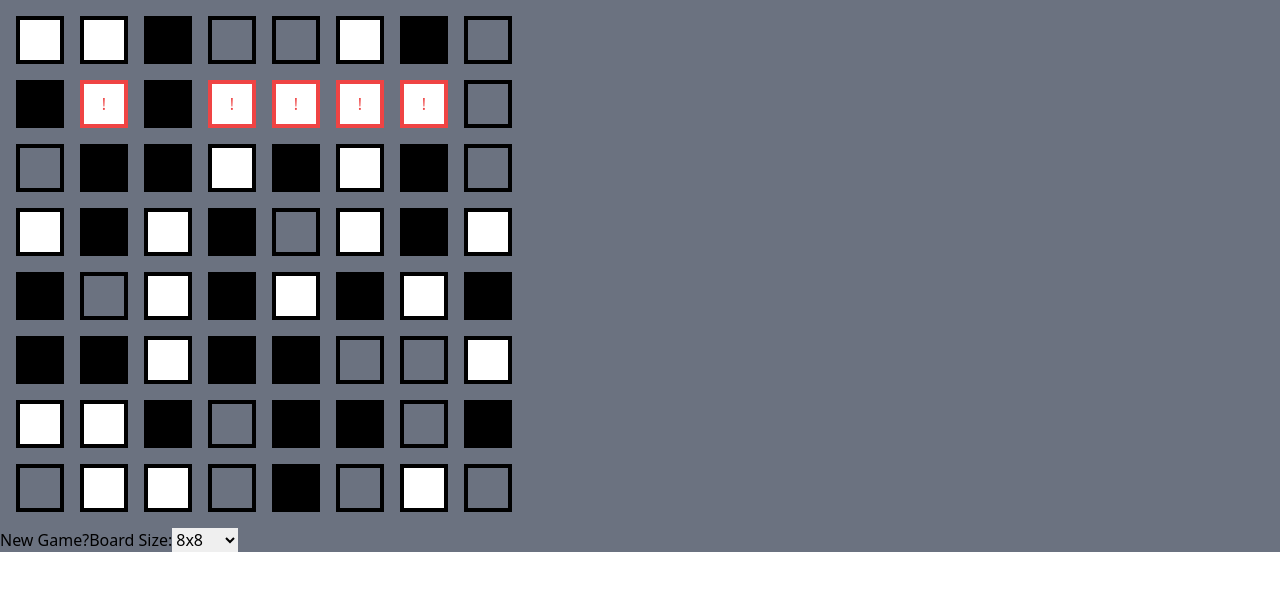
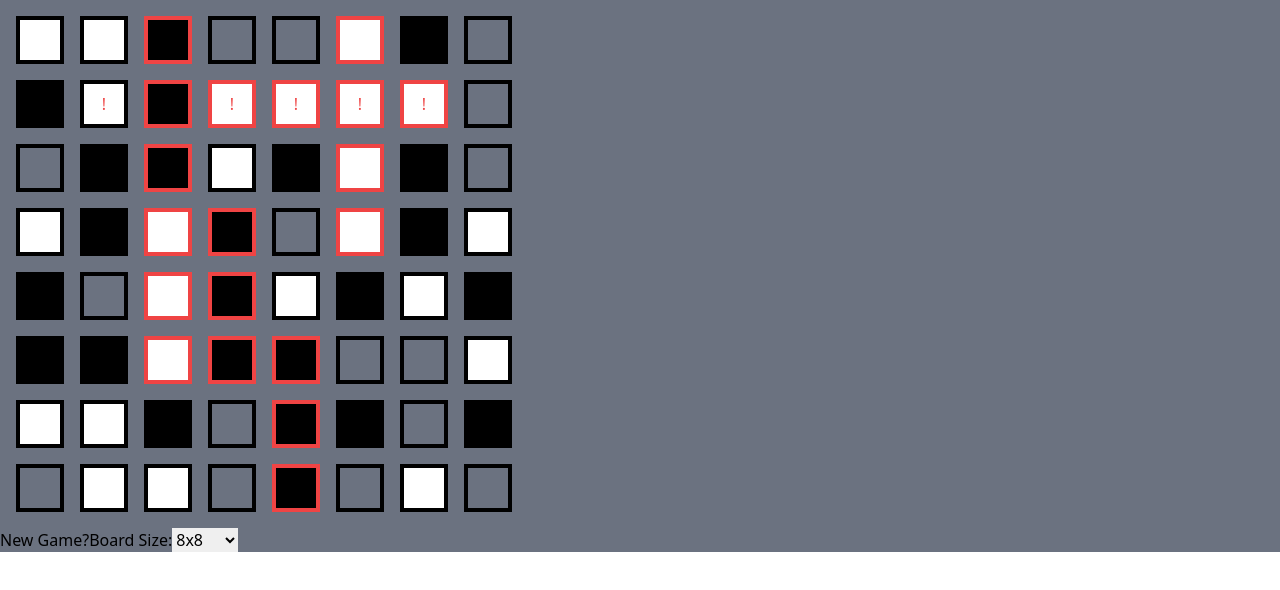
Before and after one commit to alank101/puzzle-games, a React (Create React App) app: page /Unruly in a window 1280 px wide. Shown: the top 590 px of the page. Built offline with nearby package versions, Linux system fonts and the light colour scheme.

Commit message:
row exclamation, row borders, column borders work

```diff
--- a/src/components/Unruly.jsx
+++ b/src/components/Unruly.jsx
@@ -37,6 +37,49 @@ export default function Unruly() {
         setCurrentBoardArray(newColors)
     }
 
+    function threeInRowCheck(board, rowIndex, colIndex) {
+        const value = board[rowIndex][colIndex];
+
+        const isMatchingHorizontal = () => {
+            let count = 1;
+            let i = colIndex - 1;
+            while (i >= 0 && board[rowIndex][i] === value) {
+                count++;
+                i--;
+            }
+
+            i = colIndex + 1;
+            while (i < board[rowIndex].length && board[rowIndex][i] === value) {
+                count++;
+                i++;
+            }
+
+            return count >= 3;
+        };
+
+        const isMatchingVertical = () => {
+            let count = 1;
+            let i = rowIndex - 1;
+            while (i >= 0 && board[i][colIndex] === value) {
+                count++;
+                i--;
+            }
+
+            i = rowIndex + 1;
+            while (i < board.length && board[i][colIndex] === value) {
+                count++;
+                i++;
+            }
+
+            return count >= 3;
+        };
+
+        return {
+            isMatchingHorizontal,
+            isMatchingVertical,
+        };
+    }
+
     function getRandomNumber() {
         return Math.floor(Math.random() * 3);
     }
@@ -57,7 +100,6 @@ export default function Unruly() {
     function getCellClasses(value, rowIndex, colIndex, currentBoardArray) {
         // Add the necessary logic to determine the classes for each cell based on the conditions
         let classes = colorMapping[value];
-
         const rowLength = currentBoardArray[0].length;
         const counts = countColors(currentBoardArray[rowIndex]);
 
@@ -77,12 +119,16 @@ export default function Unruly() {
             if (value === 1) classes = classes.replace('text-black', 'text-red-500')
         }
 
-        // Check if there are at least 3 consecutive cells of the same color in a row
-        if (value !== 0) {
-            const row = currentBoardArray[rowIndex];
-            if (hasThreeInRow(row, value)) {
-                classes += threeInRow;
-            }
+
+
+        const { isMatchingHorizontal, isMatchingVertical } = threeInRowCheck(
+            currentBoardArray,
+            rowIndex,
+            colIndex
+        );
+
+        if (value !== 0 && (isMatchingHorizontal() || isMatchingVertical())) {
+            classes += threeInRow;
         }
 
         return classes;
@@ -94,21 +140,6 @@ export default function Unruly() {
             counts[cell]++;
         });
         return counts;
-    };
-
-    const hasThreeInRow = (row, color) => {
-        let count = 0;
-        for (let i = 0; i < row.length; i++) {
-            if (row[i] === color) {
-                count++;
-                if (count >= 3) {
-                    return true;
-                }
-            } else {
-                count = 0;
-            }
-        }
-        return false;
     };
 
 
```
